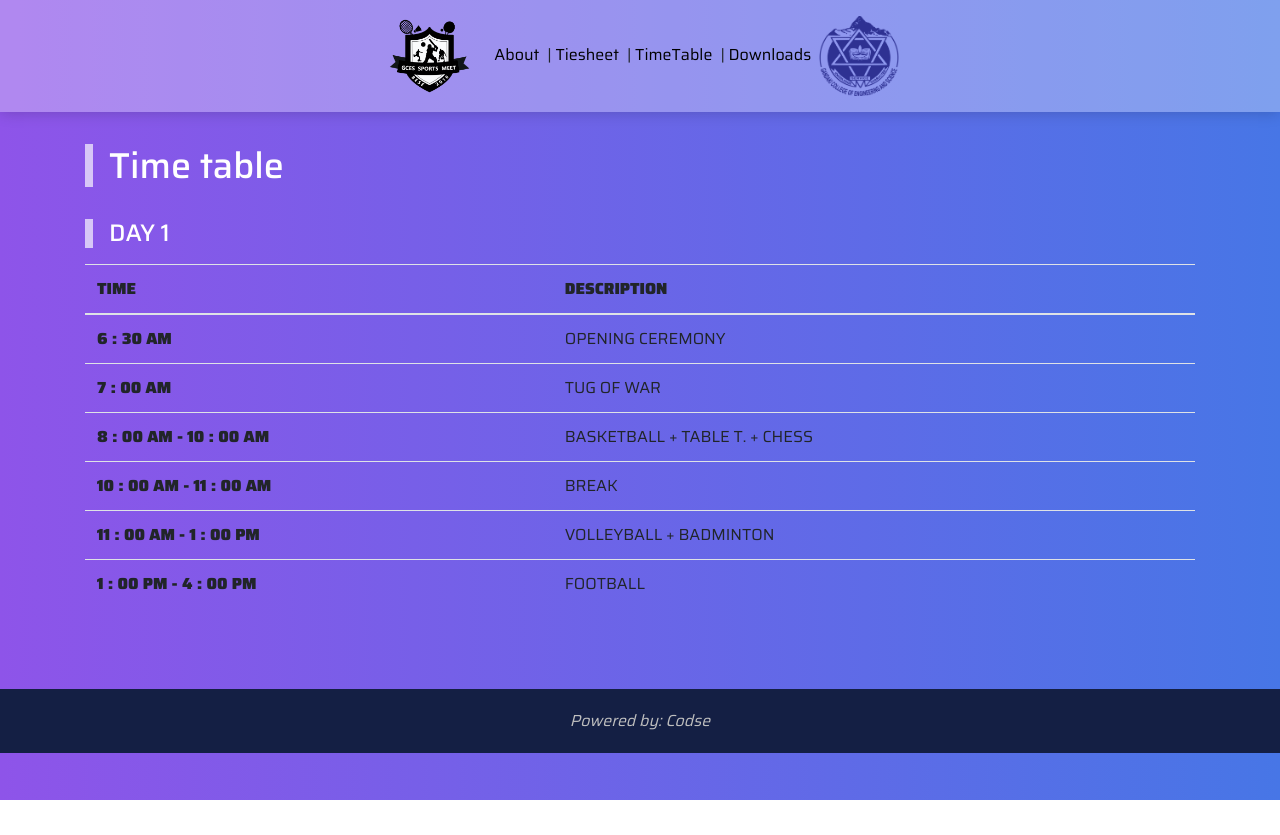
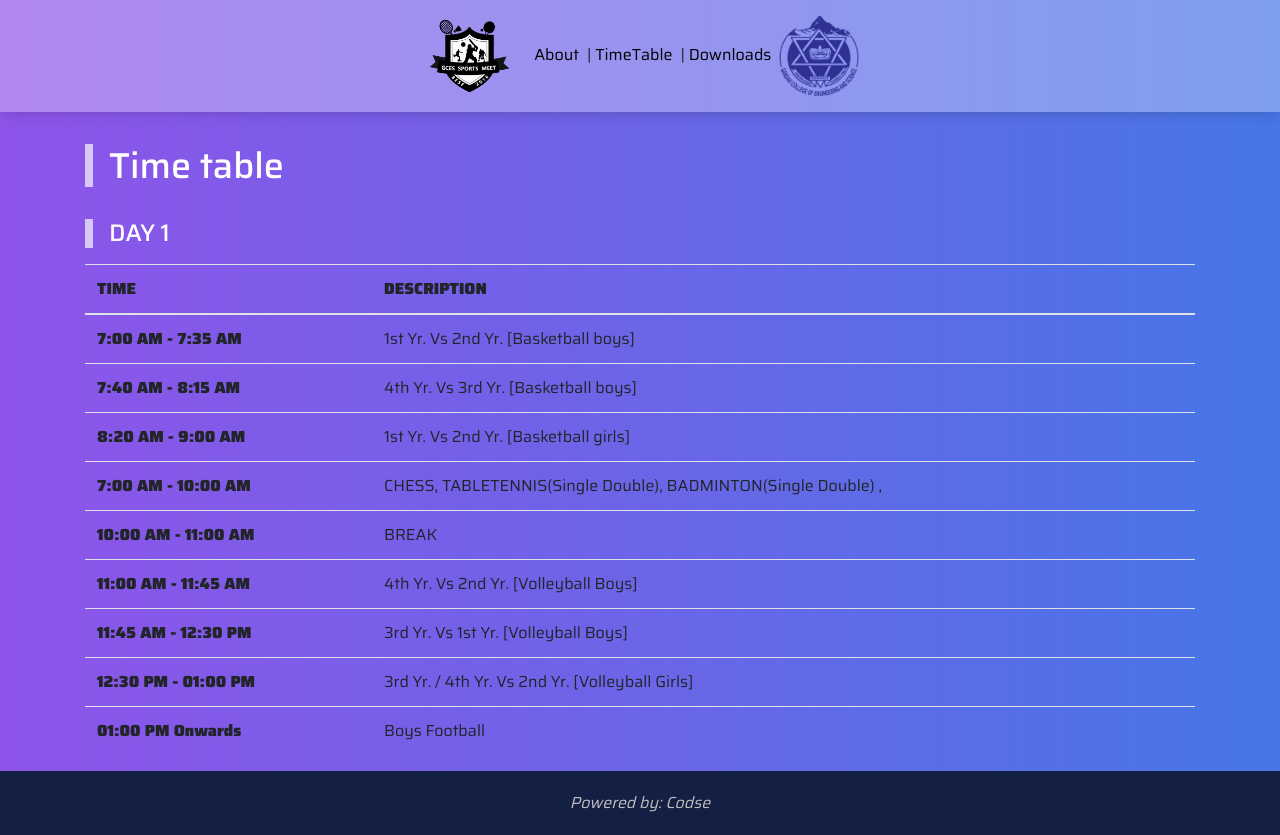
Before and after one commit to ananta/gces-sportsmeet, a React (Create React App) app: page /timetable in a window 1280 px wide. Before the commit the page ends 800 px from the top, so only its background shows below. Built offline with nearby package versions, Linux system fonts and the light colour scheme.

Commit message:
[Refactor] Add minor changes.

```diff
--- a/src/components/Header.js
+++ b/src/components/Header.js
@@ -12,8 +12,8 @@ class Header extends React.Component {
           </Link>
           <Link to='/about'>About</Link>
           |
-          <Link to='/tiesheet'> Tiesheet</Link>
-          |
+          {/* <Link to='/tiesheet'> Tiesheet</Link> */}
+          {/* | */}
           <Link to='/timetable'> TimeTable</Link>
           |
           <Link to='/downloads'> Downloads</Link>
--- a/src/data/TimeTable.js
+++ b/src/data/TimeTable.js
@@ -3,28 +3,40 @@ export default [
     day: "DAY 1",
     timetable: [
       {
-        time: '6 : 30 AM',
-        description: 'OPENING CEREMONY'
+        time: '7:00 AM - 7:35 AM',
+        description: '1st Yr. Vs 2nd Yr. [Basketball boys]'
       },
       {
-        time: '7 : 00 AM',
-        description: 'TUG OF WAR '
+        time: '7:40 AM - 8:15 AM',
+        description: '4th Yr. Vs 3rd Yr. [Basketball boys]'
       },
       {
-        time: '8 : 00 AM - 10 : 00 AM',
-        description: 'BASKETBALL + TABLE T. + CHESS'
+        time: '8:20 AM - 9:00 AM',
+        description: '1st Yr. Vs 2nd Yr. [Basketball girls]'
       },
       {
-        time: '10 : 00 AM - 11 : 00 AM',
+        time: '7:00 AM - 10:00 AM',
+        description: 'CHESS, TABLETENNIS(Single Double), BADMINTON(Single Double) , '
+      },
+      {
+        time: '10:00 AM - 11:00 AM',
         description: 'BREAK'
       },
       {
-        time: '11 : 00 AM - 1 : 00 PM',
-        description: 'VOLLEYBALL + BADMINTON'
+        time: '11:00 AM - 11:45 AM',
+        description: '4th Yr. Vs 2nd Yr. [Volleyball Boys]'
       },
       {
-        time: '1 : 00 PM - 4 : 00 PM',
-        description: 'FOOTBALL'
+        time: '11:45 AM - 12:30 PM',
+        description: '3rd Yr. Vs 1st Yr. [Volleyball Boys]'
+      },
+      {
+        time: '12:30 PM - 01:00 PM',
+        description: '3rd Yr. / 4th Yr. Vs 2nd Yr. [Volleyball Girls]'
+      },
+      {
+        time: '01:00 PM Onwards',
+        description: 'Boys Football'
       }
     ]
   },
```
Also changed, not shown: src/pages/TiesheerN.js (deleted, +0 -85 lines).
